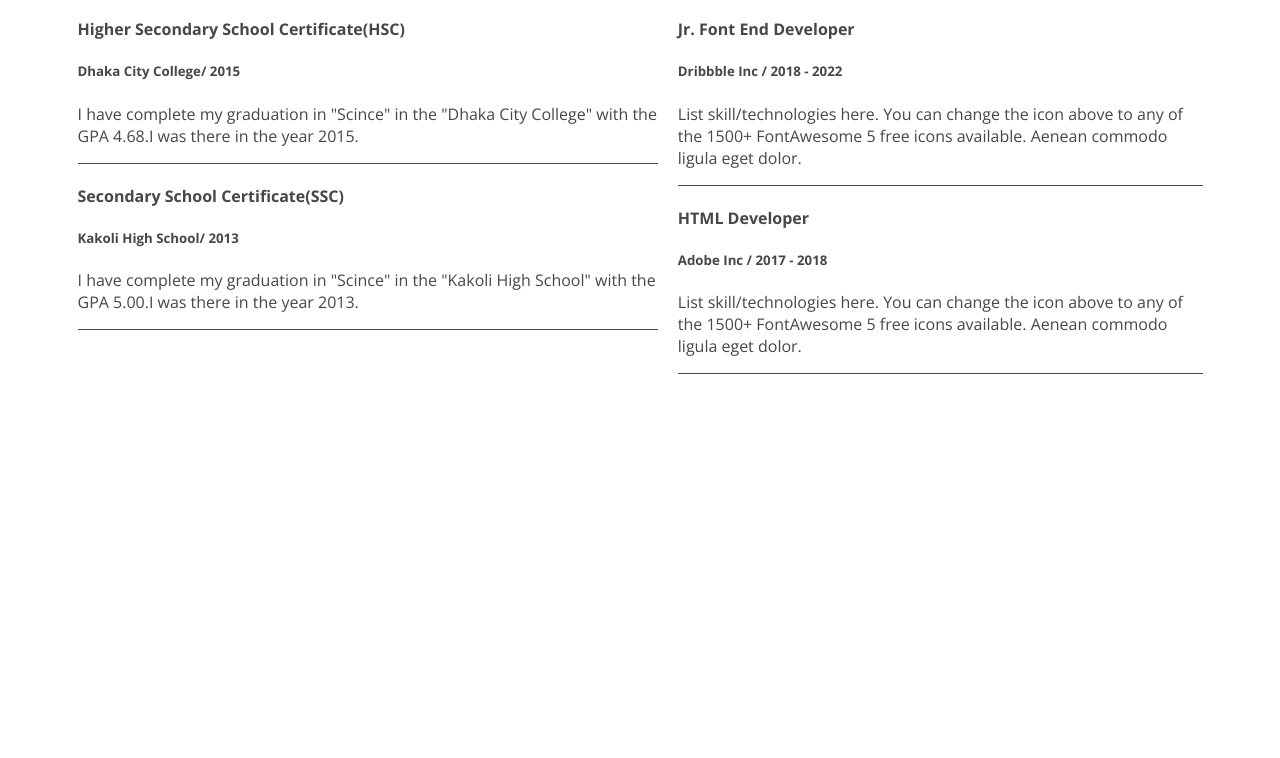
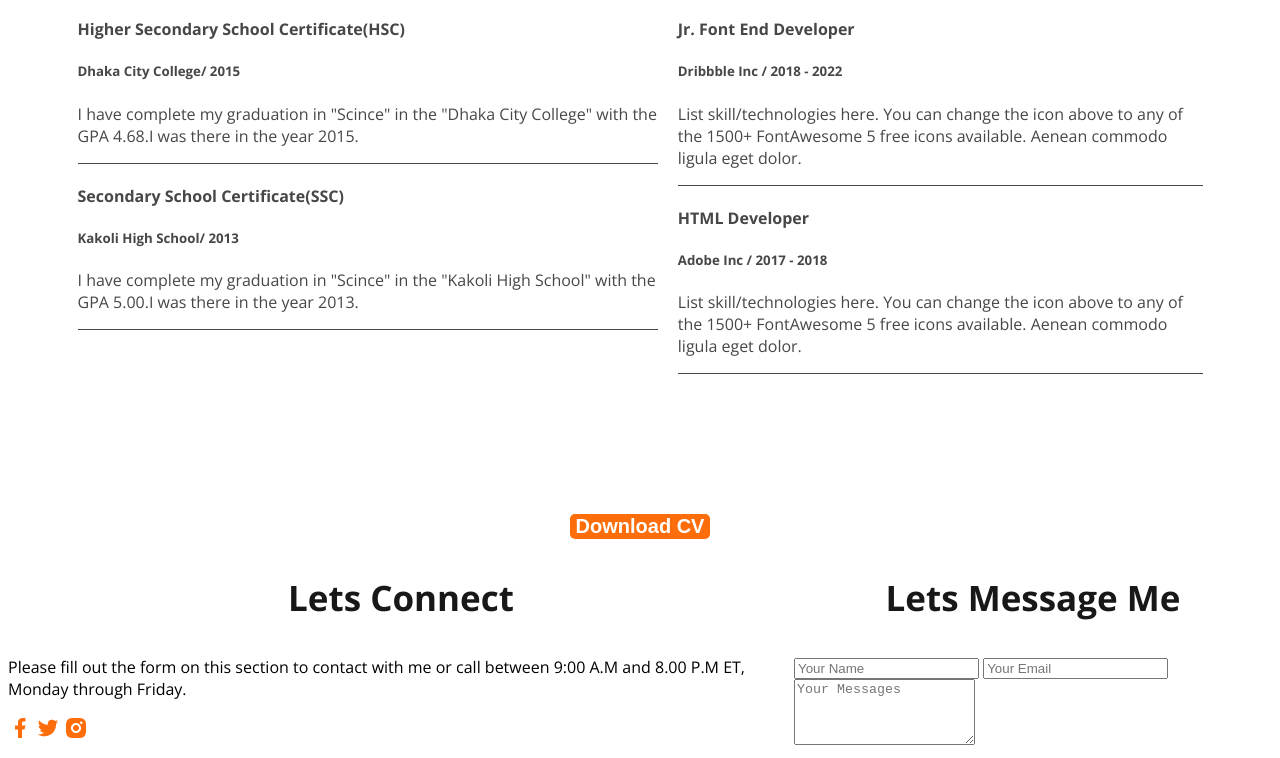
Before and after one commit to Engineer-Ashik/web-developer-cv, a plain HTML site: page index.html in a window 1280 px wide. Shown: the part 2322-3080 px from the top of the page. Before the commit the page ends 2836 px from the top, so only its background shows below. Drawn offline with nearby package versions, Linux system fonts and the light colour scheme.

Commit message:
footer primary

```diff
--- a/cv.css
+++ b/cv.css
@@ -151,3 +151,10 @@ main{
 .eduey{
     padding: 10px;
 }
+
+.btn{
+    text-align: center;
+}
+.footer{
+    display: flex;
+}
--- a/index.html
+++ b/index.html
@@ -142,12 +142,31 @@
                 </div>
             </div>
         </div>
+                <div class="btn">
+                    <button class="pro-button">Download CV</button>
+                </div>
         </section>
 
     </main>
 
     <footer>
-
+        <section>
+            <div class="footer">
+                <div class="lets-connect">
+                    <h3 class="h3">Lets Connect</h3>
+                    <p>Please fill out the form on this section to contact with me or call between 9:00 A.M and 8.00 P.M ET, Monday through Friday.</p>
+                    <img src="/icons/facebook.png">
+                    <img src="/icons/twitter.png">
+                    <img src="/icons/insta.png">
+                </div>
+                <div class="lets-msg">
+                    <h3 class="h3">Lets Message Me</h3>
+                    <input type="text" placeholder="Your Name">
+                    <input type="email" placeholder="Your Email">
+                    <textarea rows="4" placeholder="Your Messages"></textarea>
+                </div>
+            </div>
+        </section>
     </footer>
 </body>
 
```
